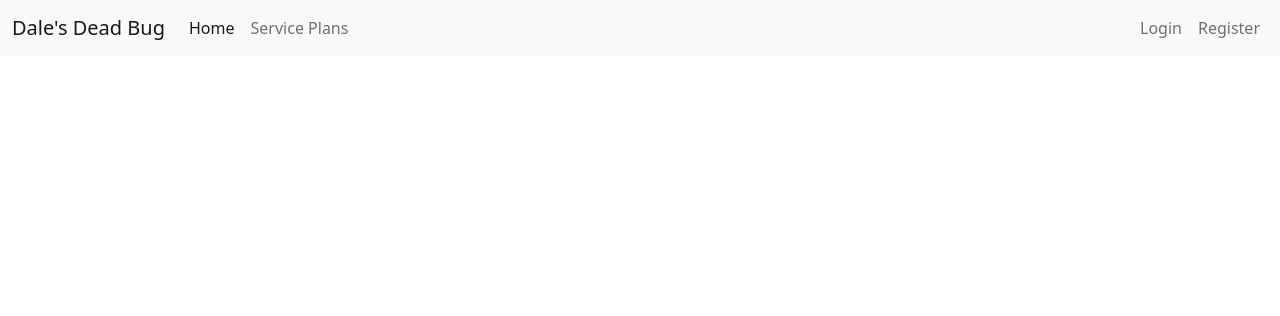
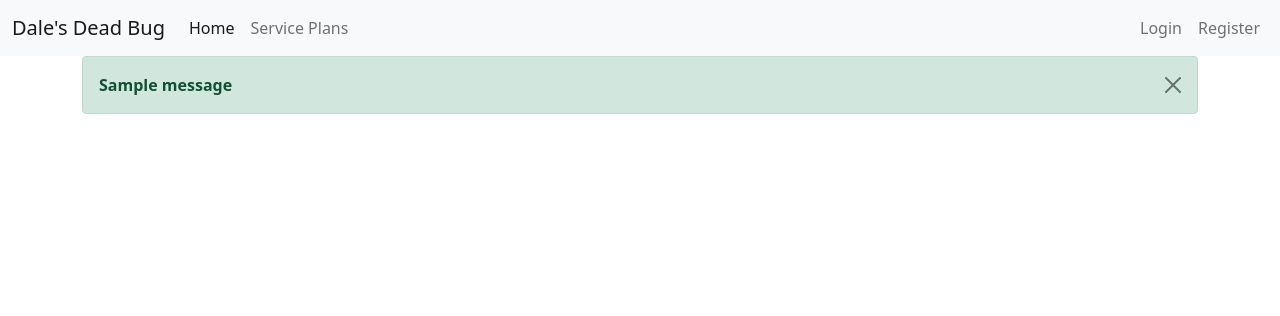
Before and after one commit to Rojasking700/DalesDeadBug, a Flask app: page / in a window 1280 px wide. Shown: the top 316 px of the page. Run offline with Flask 2, Linux system fonts and the light colour scheme; tables that the repository leaves empty hold one stand-in row (values such as "Sample post"); one stand-in notice (Sample message) is shown; some libraries are stand-ins or nearby versions.

Commit message:
'Third"
"Third commit"
Pushing login fix on routes.py, base.html, nav.html

```diff
--- a/app/routes.py
+++ b/app/routes.py
@@ -79,8 +79,10 @@ def login():
         user = User.query.filter_by(username=username).first()
 
         if user is None or not check_password_hash(user.password, password):
-            flask("Incorrect Username or Password. Please try again")
-            return redirect(url_for('index'))
+            print()
+            print()
+            flash("Incorrect Username or Password. Please try again", 'danger')
+            return redirect(url_for('login'))
 
         login_user(user, remember=form.remember_me.data)
         flash(f"Welcome back {username}!")
--- a/app/templates/base.html
+++ b/app/templates/base.html
@@ -16,6 +16,16 @@
 <body>
     {% include 'nav.html' %}
     <div class="container">
+        {% with messages = get_flashed_messages(with_categories=True) %}
+            {% if messages %}
+                {% for category,message in messages %}
+                    <div class="alert alert-{{ category }} alert-dismissible fade show" role="alert">
+                        <strong>{{ message }}</strong>
+                        <button type="button" class="btn-close" data-bs-dismiss="alert" aria-label="Close"></button>
+                    </div>
+                {% endfor %}
+            {% endif %}
+        {% endwith %}
 
         {% block content %}
 
--- a/app/templates/nav.html
+++ b/app/templates/nav.html
@@ -1,10 +1,4 @@
 <nav class="navbar navbar-expand-lg navbar-light bg-light">
-
-<!-- <<<<<<< master
-            <a class="nav-link active" aria-current="page" href="{{ url_for('ddb_Home') }}">Home</a>
-======= -->
-
-
   <div class="container-fluid">
     <a class="navbar-brand" href="#">Dale's Dead Bug</a>
     <button class="navbar-toggler" type="button" data-bs-toggle="collapse" data-bs-target="#navbarNavDropdown"
```
